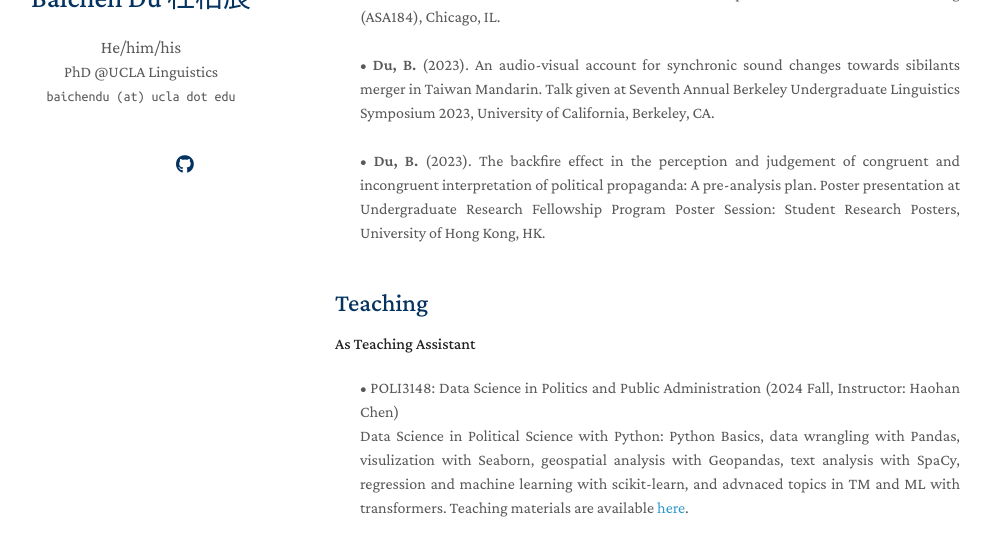
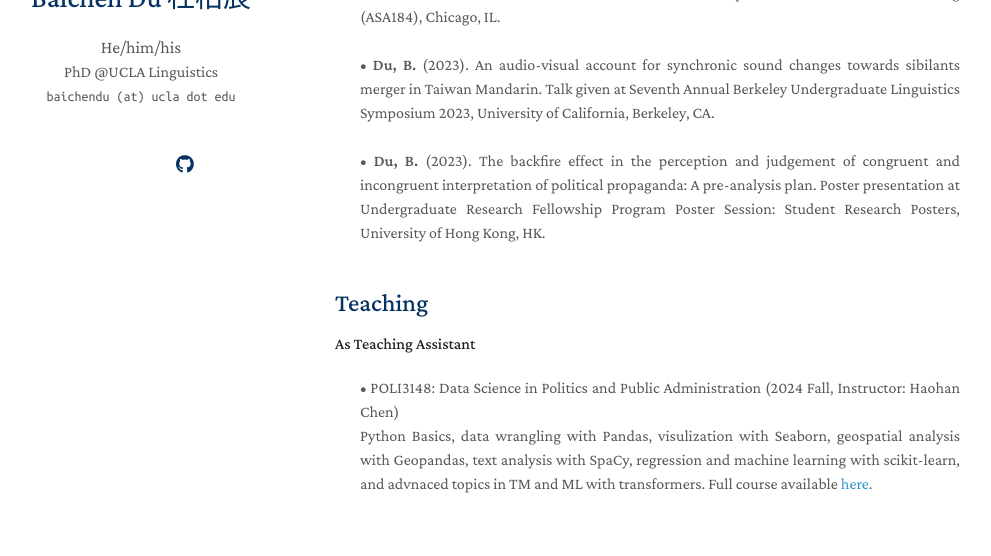
Before and after one commit to baichen-du/baichen-du.github.io, a Jekyll site: the page built from index.md, in a window 1280 px wide and 900 px high, scrolled down 1347 px, cut to the strip 262-818 px from the top of the window. Shown: the whole strip, without its empty margins (135-1126 px from the left). Built offline with Jekyll 4.4.1, drawn with Linux system fonts in a browser that asks for light colours; a style sheet for code colours, icons or effects is not loaded; our own code applies the rules of GitHub Pages for plain Markdown files.

Commit message:
Update index.md

```diff
--- a/index.md
+++ b/index.md
@@ -87,7 +87,7 @@ My side quest into data literacy resulted in the open-source course on data scie
 <div style="text-align: justify">
 &#8226; POLI3148: Data Science in Politics and Public Administration (2024 Fall, Instructor: Haohan Chen)
 <br>
-Data Science in Political Science with Python: Python Basics, data wrangling with Pandas, visulization with Seaborn, geospatial analysis with Geopandas, text analysis with SpaCy, regression and machine learning with scikit-learn, and advnaced topics in TM and ML with transformers. Teaching materials are available <a href="https://github.com/haohanchen/dasppa-24f-hku" target="_blank">here</a>.
+Python Basics, data wrangling with Pandas, visulization with Seaborn, geospatial analysis with Geopandas, text analysis with SpaCy, regression and machine learning with scikit-learn, and advnaced topics in TM and ML with transformers. Full course available <a href="https://github.com/haohanchen/dasppa-24f-hku" target="_blank">here</a>.
 </div>
 <br>
 <p></p>
```
